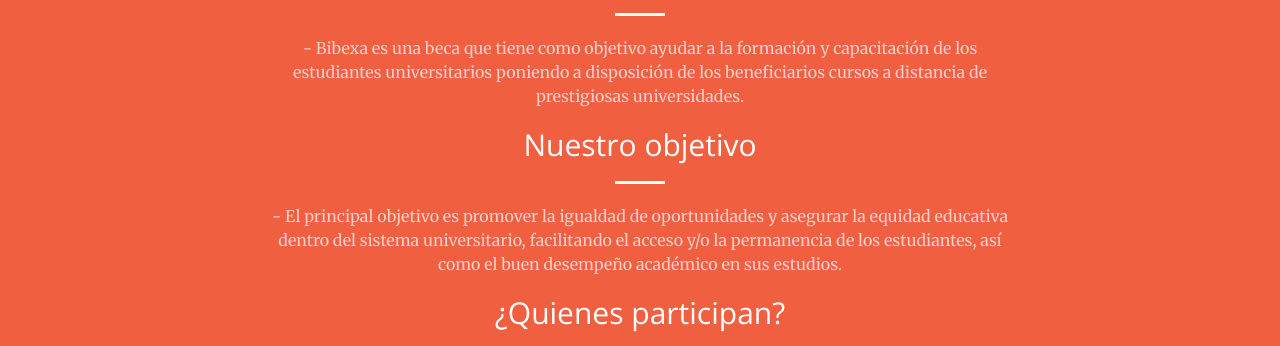
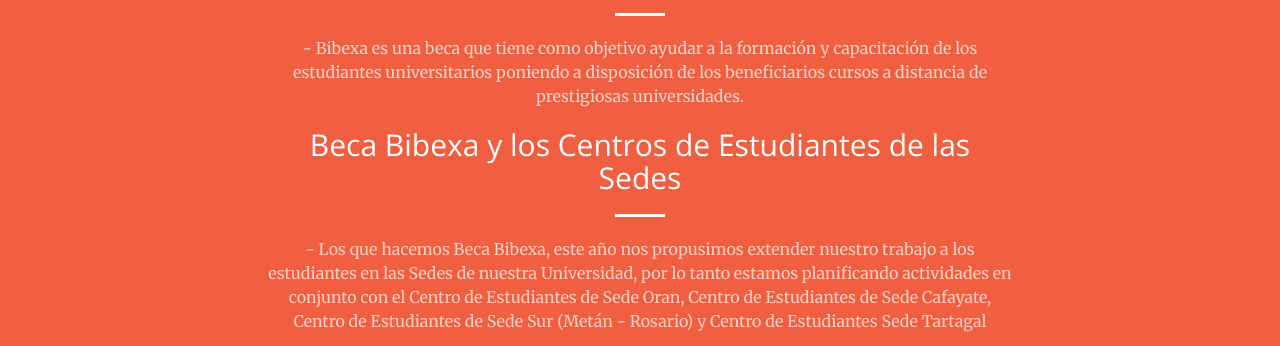
Before and after one commit to enzogeron/becabibexa, a plain HTML site: page index.html in a window 1280 px wide. Shown: the part 940-1286 px from the top of the page. Drawn offline with nearby package versions, Linux system fonts and the light colour scheme.

Commit message:
Beca Bibexa 2018

```diff
--- a/index.html
+++ b/index.html
@@ -99,6 +99,9 @@
                     <h2 class="section-heading">¿Qué es bibexa?</h2>
                     <hr class="light">
                     <p class="text-faded">- Bibexa es una beca que tiene como objetivo ayudar a la formación y capacitación de los estudiantes universitarios poniendo a disposición de los beneficiarios cursos a distancia de prestigiosas universidades.</p>
+                    <h2 class="section-heading">Beca Bibexa y los Centros de Estudiantes de las Sedes</h2>
+                    <hr class="light">
+                    <p class="text-faded">- Los que hacemos Beca Bibexa, este año nos propusimos extender nuestro trabajo a los estudiantes en las Sedes de nuestra Universidad, por lo tanto estamos planificando actividades en conjunto con el Centro de Estudiantes de Sede Oran, Centro de Estudiantes de Sede Cafayate, Centro de Estudiantes de Sede Sur (Metán - Rosario) y Centro de Estudiantes Sede Tartagal</p>
                     <h2 class="section-heading">Nuestro objetivo</h2>
                     <hr class="light">
                     <p class="text-faded">- El principal objetivo es promover la igualdad de oportunidades y asegurar la equidad educativa dentro del sistema universitario, facilitando el acceso y/o la permanencia de los estudiantes, así como el buen desempeño académico en sus estudios.</p>
```
Also changed, not shown: img/davidsito.jpg.
